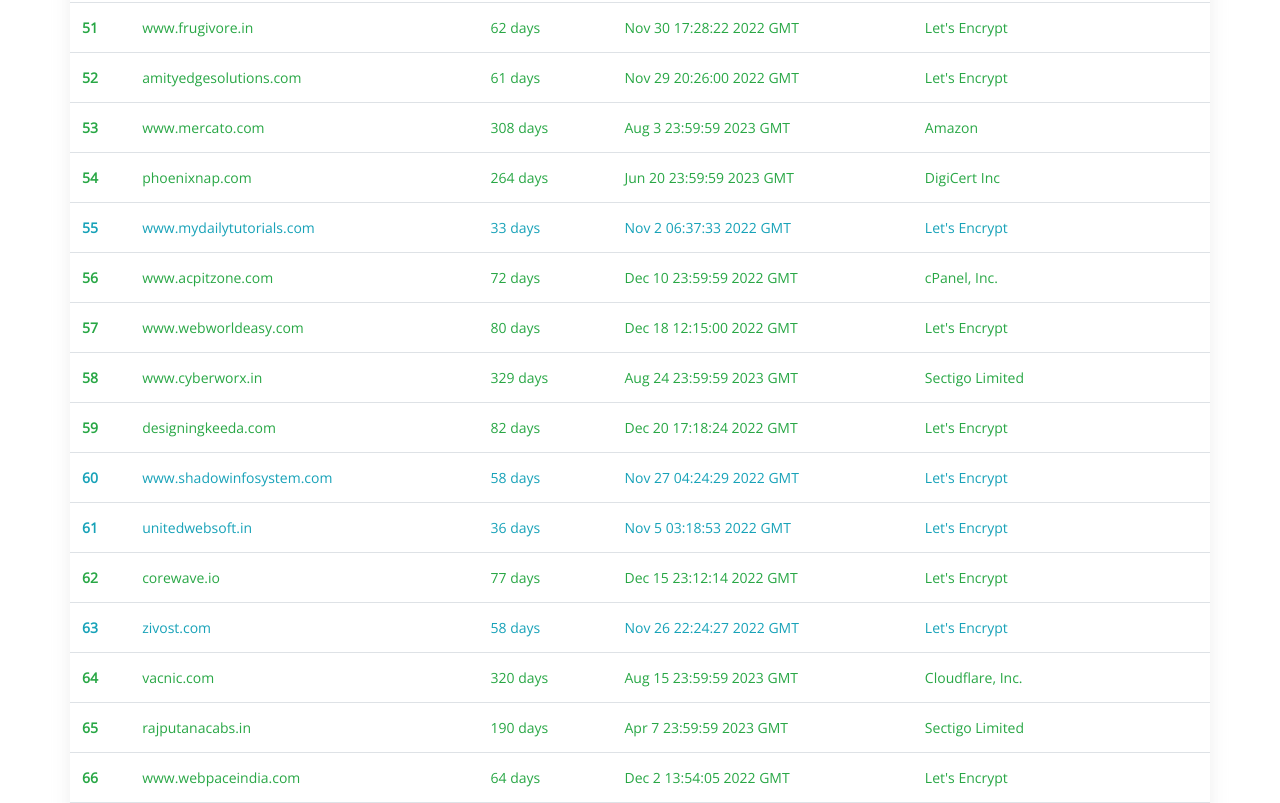
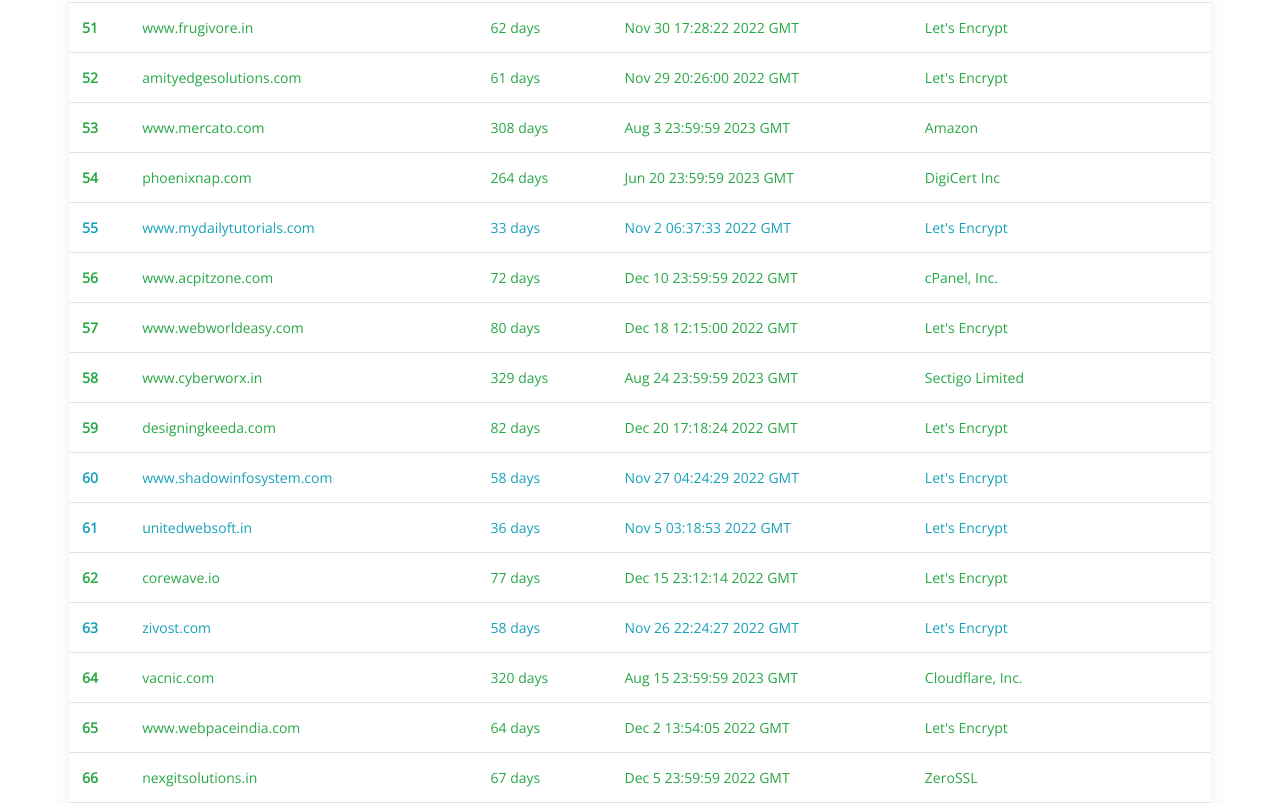
Before and after one commit to mcloud-platform/mcloud-platform.github.io, a plain HTML site: page mcert.html in a window 1280 px wide. Shown: the part 3392-4195 px from the top of the page. Drawn offline with nearby package versions, Linux system fonts and the light colour scheme; files whose address does not match are found by name.

Commit message:
[Automated] Update Health Check Logs

```diff
--- a/mcert.html
+++ b/mcert.html
@@ -242,7 +242,7 @@
      <tr class="text-info"><th scope="row">14</th><td>www.defuzed.in</td><td>53 days</td><td>Nov 21 19:08:18 2022 GMT</td><td>Let's Encrypt</td></tr>
      <tr class="text-success"><th scope="row">15</th><td>basicshikshakhabar.in</td><td>71 days</td><td>Dec 9 14:50:49 2022 GMT</td><td>Let's Encrypt</td></tr>
      <tr class="text-info"><th scope="row">16</th><td>www.omniscientitsolutions.com</td><td>52 days</td><td>Nov 20 23:58:49 2022 GMT</td><td>Let's Encrypt</td></tr>
-     <tr class="text-danger"><th scope="row">17</th><td>facebook.com</td><td>7 days</td><td>Oct 6 23:59:59 2022 GMT</td><td>DigiCert Inc</td></tr>
+     <tr class="text-danger"><th scope="row">17</th><td>facebook.com</td><td>8 days</td><td>Oct 7 23:59:59 2022 GMT</td><td>DigiCert Inc</td></tr>
      <tr class="text-success"><th scope="row">18</th><td>github.com</td><td>167 days</td><td>Mar 15 23:59:59 2023 GMT</td><td>DigiCert Inc</td></tr>
      <tr class="text-success"><th scope="row">19</th><td>axissoftwaresolutions.com</td><td>78 days</td><td>Dec 16 23:59:59 2022 GMT</td><td>ZeroSSL</td></tr>
      <tr class="text-success"><th scope="row">20</th><td>softlabx.com</td><td>62 days</td><td>Dec 1 08:04:22 2022 GMT</td><td>Let's Encrypt</td></tr>
@@ -290,16 +290,15 @@
      <tr class="text-success"><th scope="row">62</th><td>corewave.io</td><td>77 days</td><td>Dec 15 23:12:14 2022 GMT</td><td>Let's Encrypt</td></tr>
      <tr class="text-info"><th scope="row">63</th><td>zivost.com</td><td>58 days</td><td>Nov 26 22:24:27 2022 GMT</td><td>Let's Encrypt</td></tr>
      <tr class="text-success"><th scope="row">64</th><td>vacnic.com</td><td>320 days</td><td>Aug 15 23:59:59 2023 GMT</td><td>Cloudflare, Inc.</td></tr>
-     <tr class="text-success"><th scope="row">65</th><td>rajputanacabs.in</td><td>190 days</td><td>Apr 7 23:59:59 2023 GMT</td><td>Sectigo Limited</td></tr>
-     <tr class="text-success"><th scope="row">66</th><td>www.webpaceindia.com</td><td>64 days</td><td>Dec 2 13:54:05 2022 GMT</td><td>Let's Encrypt</td></tr>
-     <tr class="text-success"><th scope="row">67</th><td>nexgitsolutions.in</td><td>67 days</td><td>Dec 5 23:59:59 2022 GMT</td><td>ZeroSSL</td></tr>
-     <tr class="text-info"><th scope="row">68</th><td>loadtraxs.com</td><td>36 days</td><td>Nov 5 05:35:18 2022 GMT</td><td>Let's Encrypt</td></tr>
-     <tr class="text-info"><th scope="row">69</th><td>tekosep.com</td><td>47 days</td><td>Nov 15 13:54:36 2022 GMT</td><td>Let's Encrypt</td></tr>
-     <tr class="text-success"><th scope="row">70</th><td>www.emvsoftwares.com</td><td>74 days</td><td>Dec 13 02:30:12 2022 GMT</td><td>Let's Encrypt</td></tr>
-     <tr class="text-success"><th scope="row">71</th><td>starbazaarindia.com</td><td>64 days</td><td>Dec 2 09:05:03 2022 GMT</td><td>Let's Encrypt</td></tr>
-     <tr class="text-success"><th scope="row">72</th><td>www.web4u.in</td><td>69 days</td><td>Dec 7 16:59:15 2022 GMT</td><td>Let's Encrypt</td></tr>
-     <tr class="text-warning"><th scope="row">73</th><td>www.savaari.com</td><td>28 days</td><td>Oct 27 12:28:01 2022 GMT</td><td>GoDaddy.com, Inc.</td></tr>
-     <tr class="text-success"><th scope="row">74</th><td>www.pacts.in</td><td>79 days</td><td>Dec 17 23:26:52 2022 GMT</td><td>Let's Encrypt</td></tr>
+     <tr class="text-success"><th scope="row">65</th><td>www.webpaceindia.com</td><td>64 days</td><td>Dec 2 13:54:05 2022 GMT</td><td>Let's Encrypt</td></tr>
+     <tr class="text-success"><th scope="row">66</th><td>nexgitsolutions.in</td><td>67 days</td><td>Dec 5 23:59:59 2022 GMT</td><td>ZeroSSL</td></tr>
+     <tr class="text-info"><th scope="row">67</th><td>loadtraxs.com</td><td>36 days</td><td>Nov 5 05:35:18 2022 GMT</td><td>Let's Encrypt</td></tr>
+     <tr class="text-info"><th scope="row">68</th><td>tekosep.com</td><td>47 days</td><td>Nov 15 13:54:36 2022 GMT</td><td>Let's Encrypt</td></tr>
+     <tr class="text-success"><th scope="row">69</th><td>www.emvsoftwares.com</td><td>74 days</td><td>Dec 13 02:30:12 2022 GMT</td><td>Let's Encrypt</td></tr>
+     <tr class="text-success"><th scope="row">70</th><td>starbazaarindia.com</td><td>63 days</td><td>Dec 2 09:05:03 2022 GMT</td><td>Let's Encrypt</td></tr>
+     <tr class="text-success"><th scope="row">71</th><td>www.web4u.in</td><td>69 days</td><td>Dec 7 16:59:15 2022 GMT</td><td>Let's Encrypt</td></tr>
+     <tr class="text-warning"><th scope="row">72</th><td>www.savaari.com</td><td>28 days</td><td>Oct 27 12:28:01 2022 GMT</td><td>GoDaddy.com, Inc.</td></tr>
+     <tr class="text-success"><th scope="row">73</th><td>www.pacts.in</td><td>79 days</td><td>Dec 17 23:26:52 2022 GMT</td><td>Let's Encrypt</td></tr>
       </tbody>
       <tfoot class="thead-dark"><tr><th scope="col">#</th><th scope="col">Host</th><th scope="col">Expired in</th><th scope="col">Expired on</th><th scope="col">Issuer</th></tr></tfoot>
     </table>
```
